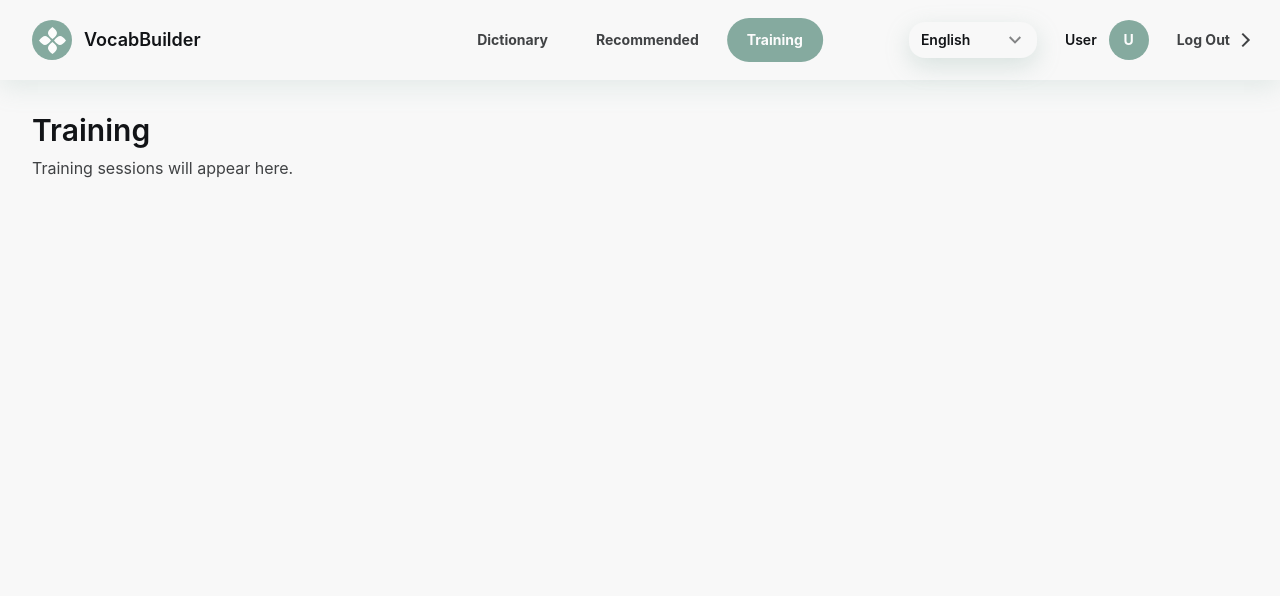
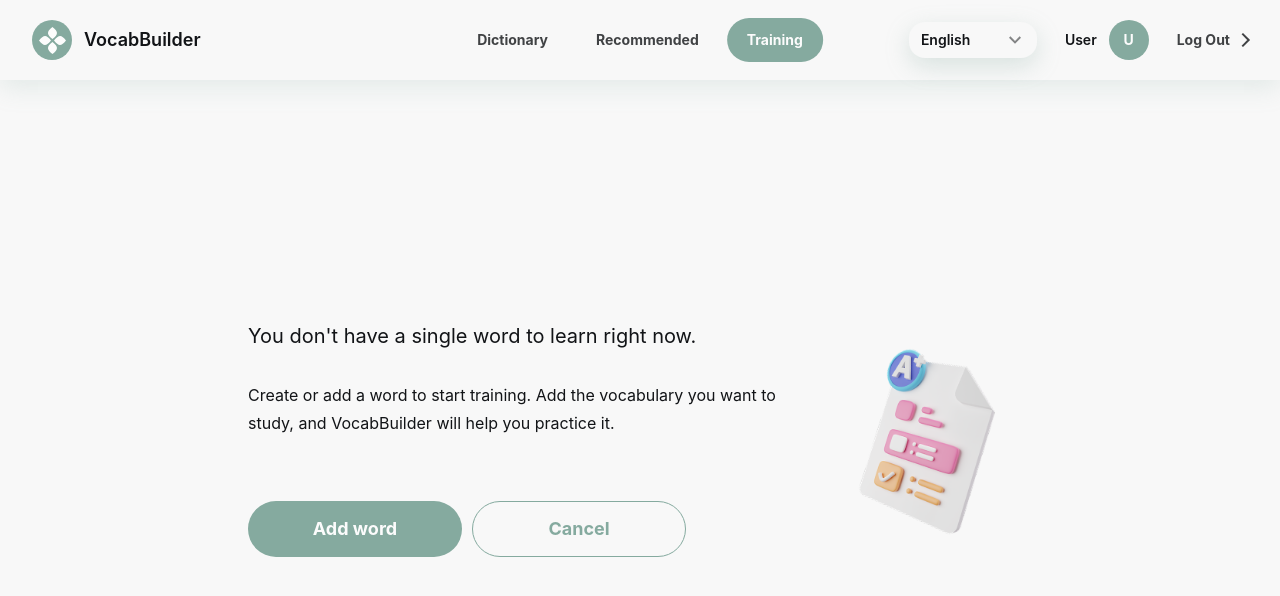
Before and after one commit to vileetrin/vocab-builder, a Next.js app: page /en/training in a window 1280 px wide. Shown: the top 596 px of the page. Built offline with nearby package versions, Linux system fonts and the light colour scheme; no server answers.

Commit message:
Refine training empty state and add-word flow

```diff
--- a/messages/en.json
+++ b/messages/en.json
@@ -126,5 +126,9 @@
     "trainingSeoTitle": "Training",
     "trainingSeoDescription": "Practice saved and recommended words in focused vocabulary training sessions.",
     "trainingTitle": "Training",
-    "trainingIntro": "Training sessions will appear here."
+    "trainingIntro": "Training sessions will appear here.",
+    "trainingEmptyStateTitle": "You don't have a single word to learn right now.",
+    "trainingEmptyStateDescription": "Create or add a word to start training. Add the vocabulary you want to study, and VocabBuilder will help you practice it.",
+    "trainingEmptyStateAddWord": "Add word",
+    "trainingEmptyStateCancel": "Cancel"
 }
--- a/messages/uk.json
+++ b/messages/uk.json
@@ -126,5 +126,9 @@
     "trainingSeoTitle": "Тренування",
     "trainingSeoDescription": "Тренуйте збережені та рекомендовані слова у сфокусованих сесіях.",
     "trainingTitle": "Тренування",
-    "trainingIntro": "Тренувальні сесії з'являться тут."
+    "trainingIntro": "Тренувальні сесії з'являться тут.",
+    "trainingEmptyStateTitle": "Зараз немає жодного слова для вивчення.",
+    "trainingEmptyStateDescription": "Створіть або додайте слово, щоб почати тренування. Додавайте лексику, яку хочете вивчати, а VocabBuilder допоможе її практикувати.",
+    "trainingEmptyStateAddWord": "Додати слово",
+    "trainingEmptyStateCancel": "Скасувати"
 }
--- a/src/app/[locale]/(app)/dictionary/page.tsx
+++ b/src/app/[locale]/(app)/dictionary/page.tsx
@@ -16,10 +16,13 @@
     });
 }
 
-export default function Dictionary() {
+export default async function Dictionary({ searchParams }: PageProps<"/[locale]/dictionary">) {
+    const query = await searchParams;
+    const openAddWordDialog = query.addWord === "true";
+
     return (
         <main className="mx-auto flex w-full max-w-7xl flex-col gap-6 px-4 pt-8 pb-8 md:px-8 md:pt-20">
-            <DictionaryClient />
+            <DictionaryClient openAddWordDialog={openAddWordDialog} />
         </main>
     );
 }
--- a/src/app/[locale]/(app)/training/page.tsx
+++ b/src/app/[locale]/(app)/training/page.tsx
@@ -1,12 +1,10 @@
 import type { Metadata } from "next";
-import { useTranslations } from "next-intl";
 
 import { buildPageMetadata } from "@/i18n/metadata";
 import { type Locale } from "@/i18n/routing";
+import TrainingClient from "@/features/training/components/TrainingClient";
 
-export async function generateMetadata({
-  params,
-}: PageProps<"/[locale]/training">): Promise<Metadata> {
+export async function generateMetadata({ params }: PageProps<"/[locale]/training">): Promise<Metadata> {
     const { locale } = await params;
 
     return buildPageMetadata({
@@ -14,19 +12,14 @@
         path: "/training",
         titleKey: "trainingSeoTitle",
         descriptionKey: "trainingSeoDescription",
-    noIndex: true,
+        noIndex: true
     });
 }
 
 export default function Training() {
-  const t = useTranslations();
-
     return (
-    <main className="mx-auto flex w-full max-w-7xl flex-col gap-2 px-4 py-8 md:px-8">
-      <h1 className="text-3xl font-semibold">{t("trainingTitle")}</h1>
-      <p className="max-w-2xl text-base text-text-secondary">
-        {t("trainingIntro")}
-      </p>
+        <main className="mx-auto flex min-h-[calc(100dvh-80px)] w-full max-w-7xl flex-col">
+            <TrainingClient />
         </main>
     );
 }
--- a/src/features/common/dashboard/DashboardActions/TrainingButton.tsx
+++ b/src/features/common/dashboard/DashboardActions/TrainingButton.tsx
@@ -7,9 +7,17 @@
     const t = useTranslations();
 
     return (
-        <Link href="/training" className="flex items-center gap-2">
+        <Link
+            href="/training"
+            className="group flex items-center gap-2 text-base text-text-primary transition-colors hover:text-accent"
+        >
             {t("trainOneself")}
-            <LongArrowIcon width={20} height={20} aria-hidden="true" className="text-accent" />
+            <LongArrowIcon
+                width={20}
+                height={20}
+                aria-hidden="true"
+                className="text-accent transition-colors group-hover:text-accent-hover"
+            />
         </Link>
     );
 }
--- a/src/features/dictionary/components/DictionaryClient.tsx
+++ b/src/features/dictionary/components/DictionaryClient.tsx
@@ -13,7 +13,11 @@
 import DictionaryRowActions from "@/features/dictionary/components/DictionaryRowActions";
 import { queryKeys } from "@/lib/api/query-keys";
 
-export default function DictionaryClient() {
+type DictionaryClientProps = {
+    openAddWordDialog?: boolean;
+};
+
+export default function DictionaryClient({ openAddWordDialog = false }: DictionaryClientProps) {
     const t = useTranslations();
     const columns: DashboardColumn<OwnDictionaryWord>[] = [
         {
@@ -47,7 +51,7 @@
             actions={
                 <>
                     <StudyWordsStatistic />
-                    <AddNewWordDialog />
+                    <AddNewWordDialog defaultOpen={openAddWordDialog} />
                     <TrainingButton />
                 </>
             }
--- a/src/features/i18n/LocaleSwitcher.tsx
+++ b/src/features/i18n/LocaleSwitcher.tsx
@@ -34,7 +34,7 @@
 
   return (
     <Dropdown
-      className={`z-50 text-sm font-medium ${className}`}
+      className={`relative z-10 text-sm font-medium ${className}`}
       iconClassName="text-text-muted"
       label={t("localeLabel")}
       menuClassName={`${menuPositionClassName} mt-2 min-w-32 rounded-2xl p-3 ${menuClassName}`}
--- /dev/null
+++ b/src/features/training/api.ts
@@ -0,0 +1,28 @@
+import { getAuthHeaders } from "@/features/dictionary/api/api";
+import { apiClient } from "@/lib/api/client";
+
+type TrainingTasksResponse = Array<{
+    _id: string;
+    ua: string;
+    task: "ua" | "en";
+}>;
+
+type TrainingTask = {
+    id: string;
+    word: string;
+    translateToLocale: "ua" | "en";
+};
+
+export async function getTrainingTasks(): Promise<TrainingTask[]> {
+    const { data } = await apiClient.get<TrainingTasksResponse>("/words/tasks", {
+        headers: getAuthHeaders()
+    });
+
+    return data.map((task) => {
+        return {
+            id: task._id,
+            word: task.ua,
+            translateToLocale: task.task
+        };
+    });
+}
--- /dev/null
+++ b/src/features/training/components/EmptyState.tsx
@@ -0,0 +1,57 @@
+"use client";
+
+import Image from "next/image";
+import { useTranslations } from "next-intl";
+
+import Report from "@/assets/images/Report.png";
+import { useRouter } from "@/i18n/navigation";
+
+export default function EmptyState() {
+    const t = useTranslations();
+    const router = useRouter();
+
+    const handleDictionaryRedirect = () => {
+        router.push("/dictionary");
+    };
+
+    const handleAddWordRedirect = () => {
+        router.push("/dictionary?addWord=true");
+    };
+
+    return (
+        <div className="flex min-h-[calc(100dvh-80px)] w-full flex-col items-center px-4 py-18.5 md:justify-center md:px-23 lg:flex-row lg:gap-8">
+            <div className="order-2 flex w-full flex-1 flex-col items-start md:max-w-137 md:flex-none lg:order-1">
+                <h2 className="mt-8 text-[16px] leading-tight font-normal text-text-primary md:text-[20px] lg:mt-0">
+                    {t("trainingEmptyStateTitle")}
+                </h2>
+                <p className="mt-4 text-[14px] leading-6 text-text-primary md:mt-8 md:text-[16px] md:leading-7">
+                    {t("trainingEmptyStateDescription")}
+                </p>
+                <div className="mt-auto flex w-full flex-col gap-3 md:mt-16 md:flex-row md:justify-start md:gap-2.5">
+                    <button
+                        type="button"
+                        className="inline-flex h-14 w-full items-center justify-center rounded-[30px] bg-accent px-6 text-[16px] font-bold text-text-on-accent transition-colors hover:bg-accent-hover md:max-w-53.5 md:text-[18px]"
+                        onClick={handleAddWordRedirect}
+                    >
+                        {t("trainingEmptyStateAddWord")}
+                    </button>
+                    <button
+                        type="button"
+                        className="inline-flex h-14 w-full items-center justify-center rounded-[30px] bg-transparent px-6 text-[16px] font-bold text-text-muted transition-colors hover:bg-accent-muted md:max-w-53.5 md:border md:border-accent md:text-[18px] md:text-accent"
+                        onClick={handleDictionaryRedirect}
+                    >
+                        {t("trainingEmptyStateCancel")}
+                    </button>
+                </div>
+            </div>
+            <Image
+                src={Report}
+                alt=""
+                width={204}
+                height={230}
+                className="order-1 h-41.5 w-36 object-contain md:h-57.5 md:w-51 lg:order-2"
+                priority
+            />
+        </div>
+    );
+}
--- /dev/null
+++ b/src/features/training/components/TrainingClient.tsx
@@ -0,0 +1,14 @@
+"use client";
+
+import { useQuery } from "@tanstack/react-query";
+import { getTrainingTasks } from "@/features/training/api";
+import { queryKeys } from "@/lib/api/query-keys";
+import EmptyState from "@/features/training/components/EmptyState";
+
+export default function TrainingClient() {
+    const { data } = useQuery({
+        queryKey: queryKeys.training,
+        queryFn: getTrainingTasks
+    });
+    return <div>{!data?.length && <EmptyState />}</div>;
+}
--- a/src/lib/api/query-keys.ts
+++ b/src/lib/api/query-keys.ts
@@ -17,5 +17,6 @@
         all: ["recommended"] as const,
         list: (page: number, limit: number, filters: WordFilters) =>
             [...queryKeys.recommended.all, { page, limit, ...filters }] as const
-    }
+    },
+    training: ["training"] as const
 };
```
Also changed, not shown: src/features/common/dashboard/DashboardActions/AddNewWordDialog.tsx (+16 -4 lines). Lines whose indentation alone changed are shown as unchanged.
